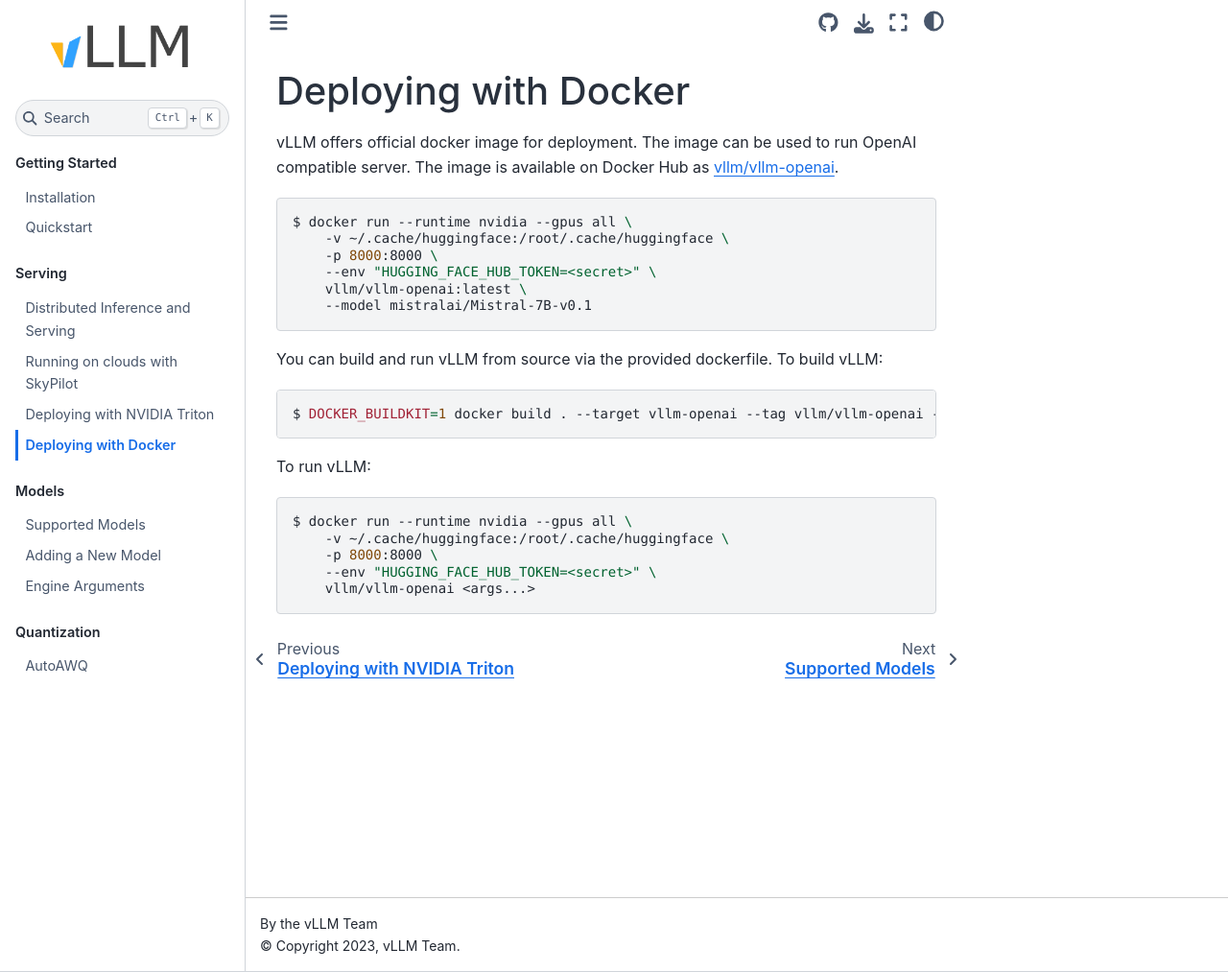
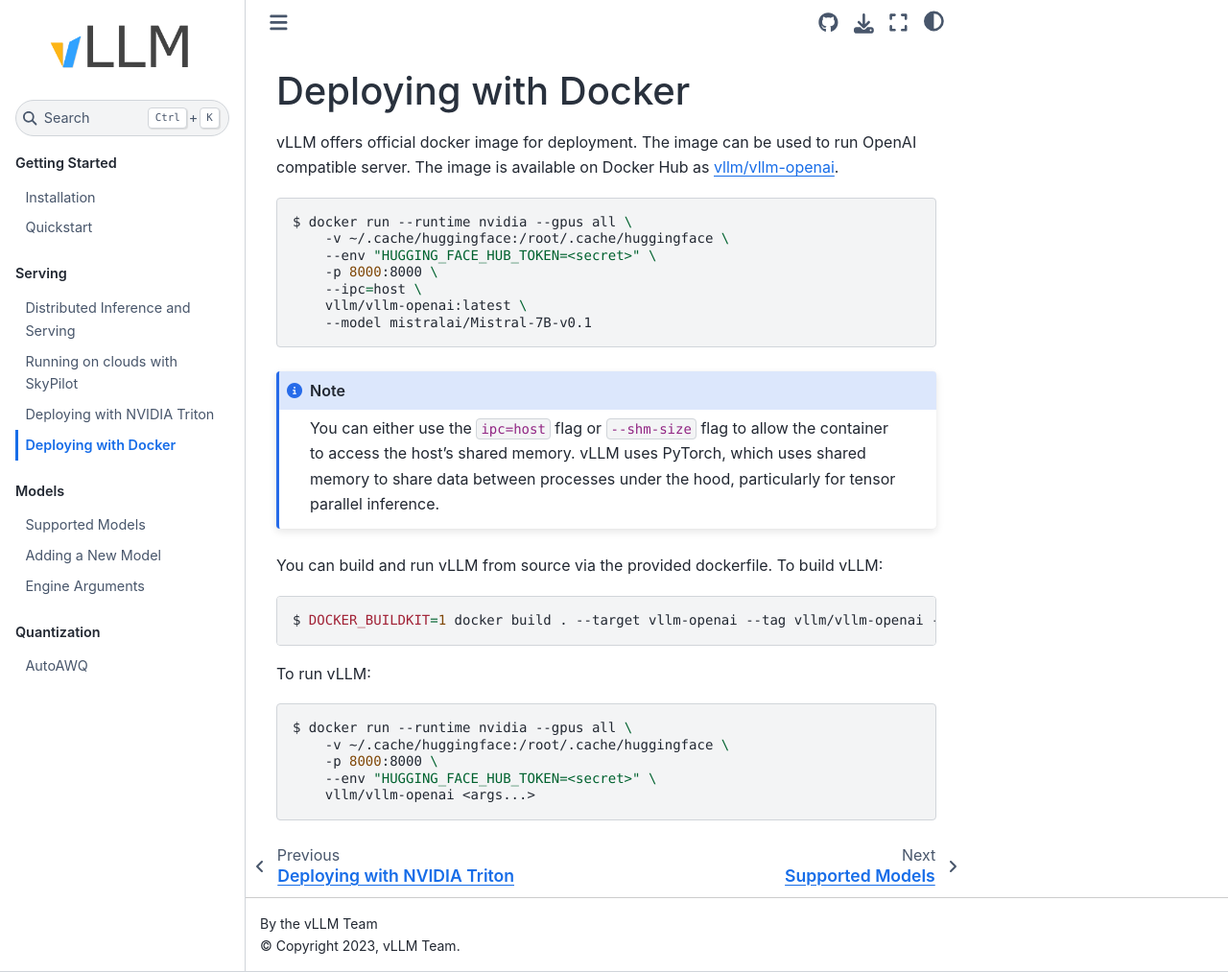
Before and after one commit to shaojiewang/vllm-rocm, a Sphinx documentation site: the page built from docs/source/serving/deploying_with_docker.rst, in a window 1280 px wide and 1013 px high. Shown: the whole window at 96% size. Built offline with Sphinx 7.4.7 and the Sphinx Book theme 1.1.4, drawn with Linux system fonts in a browser that asks for light colours.

Commit message:
[Docs] Add information about using shared memory in docker (#1845)

```diff
--- a/docs/source/models/adding_model.rst
+++ b/docs/source/models/adding_model.rst
@@ -18,7 +18,7 @@
 0. Fork the vLLM repository
 --------------------------------
 
-Start by forking our `GitHub <https://github.com/vllm-project/vllm/>`_ repository and then :ref:`build it from source <build_from_source>`.
+Start by forking our `GitHub`_ repository and then :ref:`build it from source <build_from_source>`.
 This gives you the ability to modify the codebase and test your model.
 
 
--- a/docs/source/serving/deploying_with_docker.rst
+++ b/docs/source/serving/deploying_with_docker.rst
@@ -11,10 +11,18 @@
 
     $ docker run --runtime nvidia --gpus all \
         -v ~/.cache/huggingface:/root/.cache/huggingface \
+        --env "HUGGING_FACE_HUB_TOKEN=<secret>" \
         -p 8000:8000 \
-        --env "HUGGING_FACE_HUB_TOKEN=<secret>" \
+        --ipc=host \
         vllm/vllm-openai:latest \
         --model mistralai/Mistral-7B-v0.1
+
+
+.. note::
+
+        You can either use the ``ipc=host`` flag or ``--shm-size`` flag to allow the
+        container to access the host's shared memory. vLLM uses PyTorch, which uses shared
+        memory to share data between processes under the hood, particularly for tensor parallel inference.
 
 
 You can build and run vLLM from source via the provided dockerfile. To build vLLM:
```
